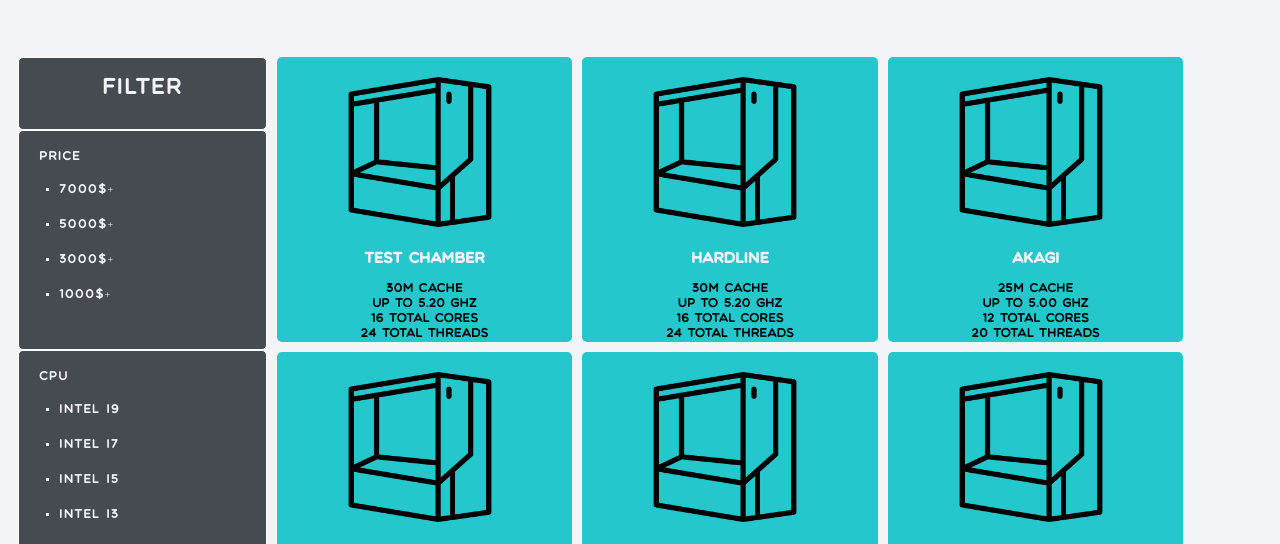
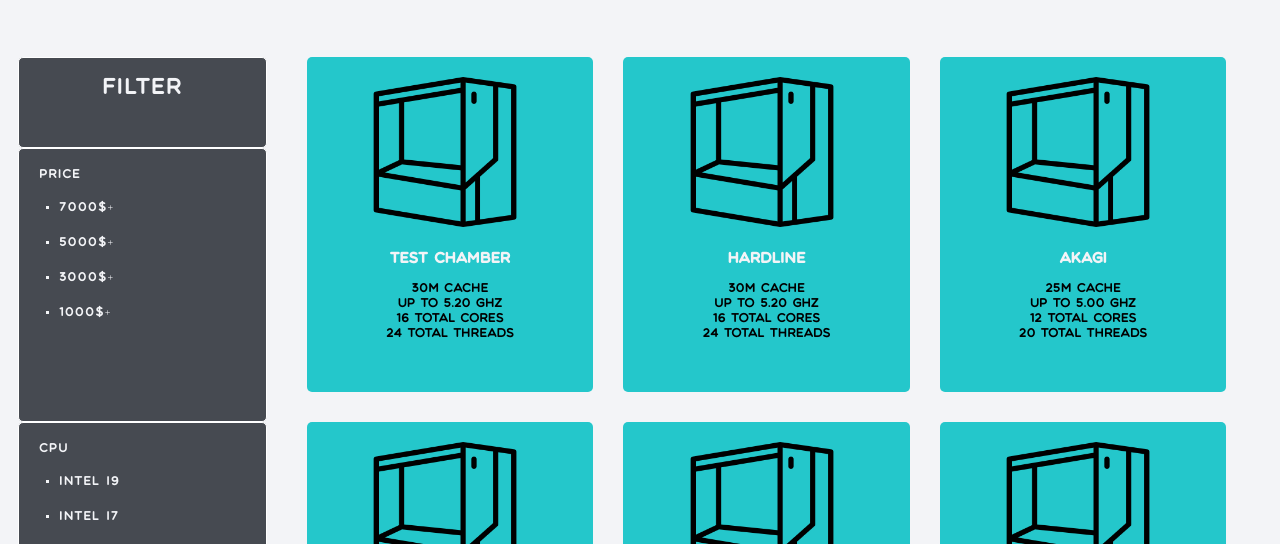
Before and after one commit to Own20/BINUSAssignment, a plain HTML site: page Human and Computer Interaction/Final Project/Index3 BotRecommend.html in a window 1280 px wide. Shown: the part 237-781 px from the top of the page. Drawn offline with Linux system fonts and the light colour scheme.

Commit message:
Update Stylesheet3.css

```diff
--- a/Human and Computer Interaction/Final Project/Stylesheet3.css
+++ b/Human and Computer Interaction/Final Project/Stylesheet3.css
@@ -218,16 +218,17 @@ body {
 .grid-class2 {
     display: grid;
     grid-template-columns: 30% 30% 30%;
-    /* grid-template-rows: 23% 23% 23% 23%; */
-    grid-column-gap: 10px;
-    grid-row-gap: 10px;
-    margin-left: 10px;
+    grid-column-gap: 30px;
+    grid-row-gap: 30px;
+    margin-left: 40px;
+    margin-bottom: 30px;
 }
 .grid-class2 .grid-item {
     background-color: #24c7cb;
     border-radius: 5px;
     font-family: Multicolore;
     text-align: center;
+    padding-bottom: 50px;
 }
 
 img {
```
